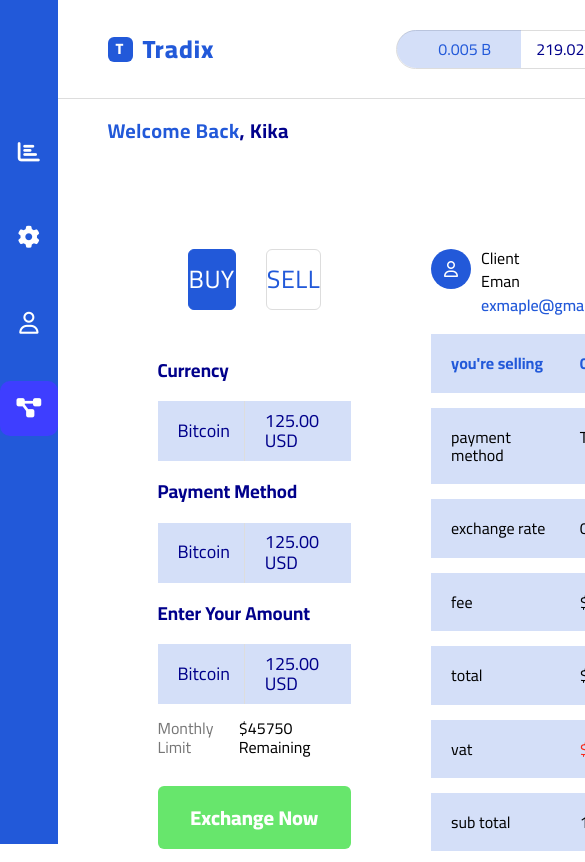
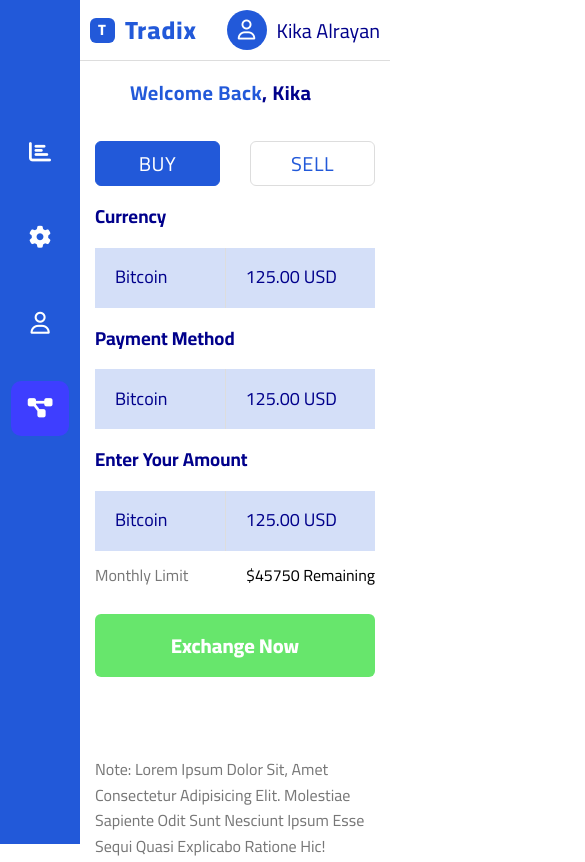
Before and after one commit to RyanAbdaul/Tradx-main-page, a plain HTML site: page index.html in a window 390 px wide. Shown: the top 862 px of the page, 585 px wide, since content can reach past the window. Drawn offline with Linux system fonts and the light colour scheme.

Commit message:
Challenge Completed

```diff
--- a/style/main.css
+++ b/style/main.css
@@ -66,6 +66,8 @@ section {
   align-items: center;
   gap: 30px;
   padding-top: 125px;
+  position: sticky;
+  top: 0;
 }
 .side-bar a {
   color: #fff;
@@ -302,6 +304,7 @@ section > main .exchanges-info .main-row {
   display: flex;
   justify-content: space-between;
   margin-bottom: 20px;
+  gap: 30px;
 }
 section > main .exchanges-info .main-row > div {
   display: flex;
@@ -357,3 +360,48 @@ section > main .exchanges-info .row span:last-child {
 section > main .exchanges-info > .row.six span:last-child {
   color: #f92818;
 }
+@media (max-width: 1199px) {
+  section > main {
+    padding: 100px 50px 20px 100px;
+  }
+  section > main .exchange .buy-sell {
+    padding: 0px;
+  }
+  section > main .exchanges-info {
+    padding: 0;
+  }
+}
+@media (max-width: 991px) {
+  section > main {
+    padding: 80px 30px 50px;
+    gap: 30px;
+  }
+  section > main .exchange {
+    flex-basis: 50%;
+  }
+}
+@media (max-width: 840px) {
+  section > main {
+    flex-direction: column;
+    padding: 80px 15px 50px;
+  }
+  header {
+    padding: 10px;
+    gap: 10px;
+  }
+  header main .wallet {
+    display: none;
+  }
+  header main .profile a:first-child {
+    width: 40px;
+    height: 40px;
+    font-size: 20px;
+  }
+  section > main .exchange .buy-sell > a {
+    padding: 10px 0;
+    font-size: 20px;
+  }
+  section > main .exchanges-info .main-row {
+    flex-direction: column;
+  }
+}
```
Also changed, not shown: Screenshot 2024-03-14 at 16-12-20 Tradix.png (added), 1 other file.
